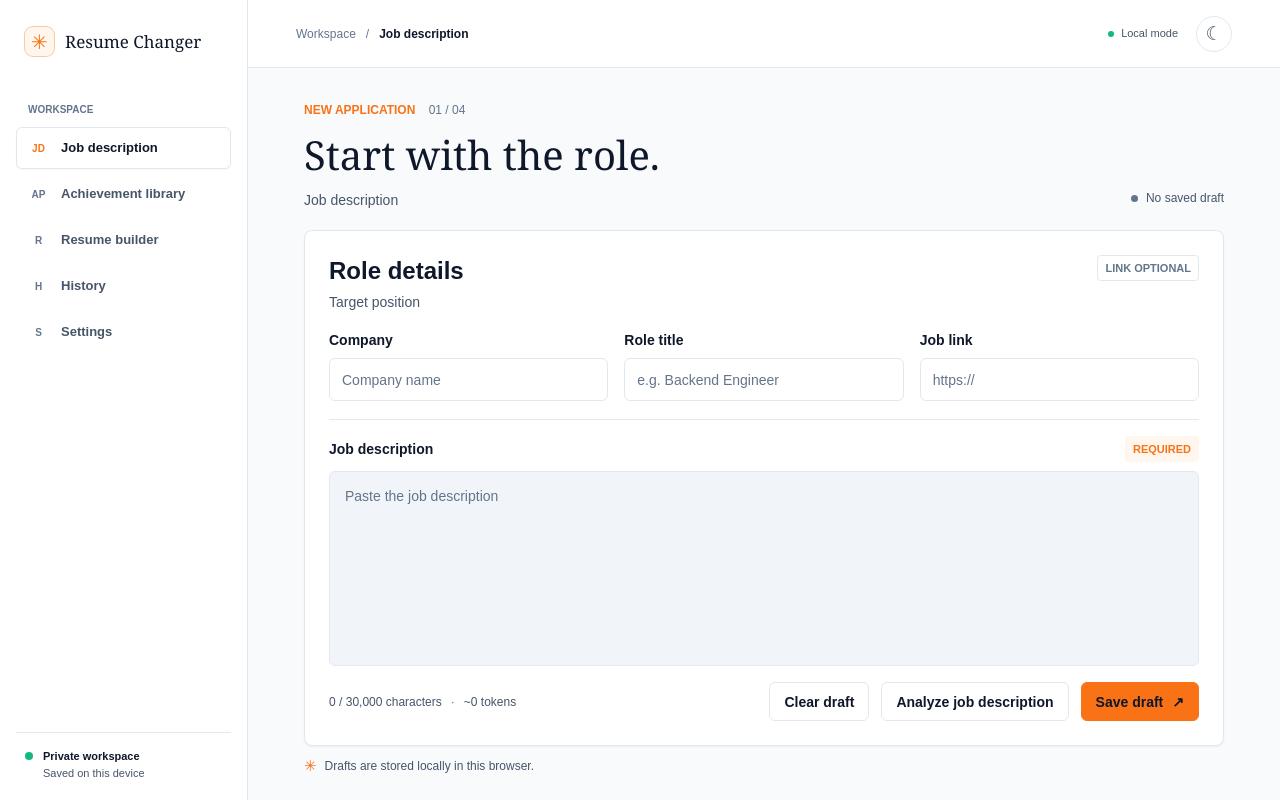
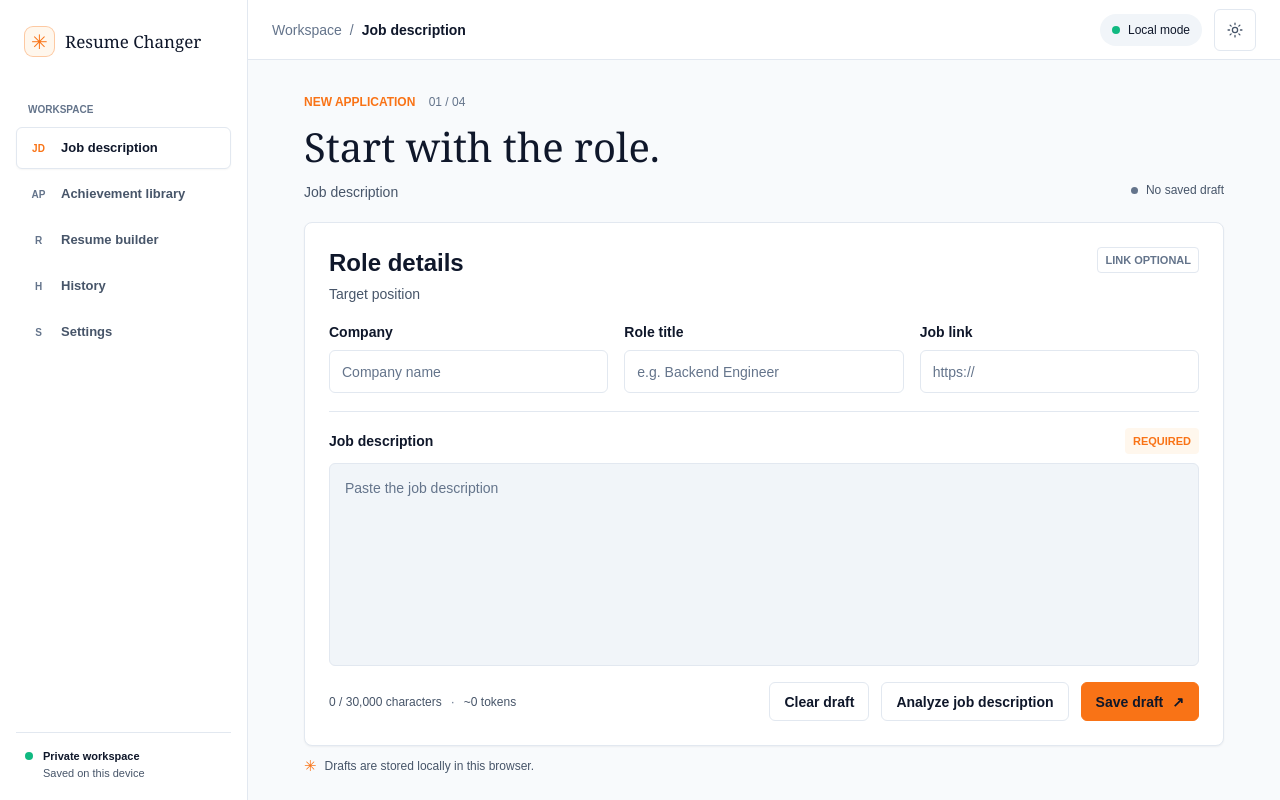
Before and after one commit to AyushGahtori/resume-changer, a Next.js app: page / in a window 1280 px wide. Built offline with nearby package versions, Linux system fonts and the light colour scheme.

Commit message:
feat: restyle workspace topbar for Task 10

```diff
--- a/src/app/globals.css
+++ b/src/app/globals.css
@@ -90,8 +90,10 @@
   --radius-full: 999px;
   --border-default: 1px solid var(--color-border);
   --border-control: 1px solid var(--color-border);
-  --shadow-xs: 0 1px 2px color-mix(in srgb, var(--color-text-primary) 5%, transparent);
-  --shadow-sm: 0 2px 4px color-mix(in srgb, var(--color-text-primary) 8%, transparent);
+  --shadow-xs: 0 1px 2px
+    color-mix(in srgb, var(--color-text-primary) 5%, transparent);
+  --shadow-sm: 0 2px 4px
+    color-mix(in srgb, var(--color-text-primary) 8%, transparent);
   --focus-ring: 0 0 0 3px var(--focus);
   --focus-outline: 3px solid var(--focus);
 }
@@ -349,10 +351,11 @@ a {
 
 .topbar {
   display: flex;
-  height: 68px;
+  height: 60px;
   align-items: center;
   justify-content: space-between;
-  padding: 0 48px;
+  gap: 16px;
+  padding: 0 24px;
   border-bottom: 1px solid var(--line);
   background: var(--surface);
 }
@@ -364,53 +367,81 @@ a {
 }
 
 .breadcrumbs {
-  gap: 10px;
+  gap: 8px;
+  min-width: 0;
   color: var(--quiet);
-  font-size: 12px;
+  font-size: 14px;
+  line-height: 20px;
+  white-space: nowrap;
 }
 
 .breadcrumbs strong {
   color: var(--ink);
-  font-weight: 600;
+  font-weight: 650;
 }
 
 .topbar-actions {
-  gap: 18px;
+  flex: 0 0 auto;
+  gap: 12px;
 }
 
 .local-status {
   display: inline-flex;
   align-items: center;
-  gap: 7px;
-  color: var(--muted);
-  font-size: 11px;
+  gap: 8px;
+  min-height: 32px;
+  padding: 0 12px;
+  border-radius: var(--radius-full);
+  background: var(--surface-soft);
+  color: var(--ink);
+  font-size: 12px;
+  line-height: 16px;
+  white-space: nowrap;
 }
 
 .local-status > span {
-  width: 6px;
-  height: 6px;
-  flex-basis: 6px;
-  margin: 0;
+  width: 8px;
+  height: 8px;
+  flex: 0 0 8px;
+  margin: 0;
+  background: var(--color-success);
 }
 
 .theme-toggle {
   display: grid;
-  width: 36px;
-  height: 36px;
+  width: 42px;
+  height: 42px;
+  flex: 0 0 42px;
   place-items: center;
   border: var(--border-default);
-  border-radius: var(--radius-full);
+  border-radius: var(--radius-control);
   background: var(--surface);
   color: var(--muted);
   cursor: pointer;
-  font-size: 19px;
-  line-height: 1;
+  transition:
+    background-color 160ms ease,
+    border-color 160ms ease,
+    color 160ms ease,
+    transform 100ms ease;
+}
+
+.theme-icon {
+  width: 18px;
+  height: 18px;
+  stroke: currentColor;
+  stroke-linecap: round;
+  stroke-linejoin: round;
+  stroke-width: 1.7;
 }
 
 .theme-toggle:hover {
   border-color: var(--line-strong);
   background: var(--surface-hover);
   color: var(--ink);
+}
+
+.theme-toggle:active {
+  transform: scale(0.98);
 }
 
 .page-content {
@@ -1923,12 +1954,12 @@ a:focus-visible {
   }
 
   .topbar {
-    height: 54px;
-    padding: 0 18px;
+    height: 60px;
+    padding: 0 16px;
   }
 
   .topbar-actions {
-    gap: 10px;
+    gap: 8px;
   }
 
   .page-content {
@@ -2051,16 +2082,18 @@ a:focus-visible {
   }
 }
 
+@media (max-width: 380px) {
+  .topbar {
+    height: auto;
+    min-height: 60px;
+    flex-wrap: wrap;
+    row-gap: 8px;
+    padding-top: 8px;
+    padding-bottom: 8px;
+  }
+}
+
 @media (max-width: 390px) {
-  .local-status {
-    font-size: 0;
-  }
-
-  .local-status > span {
-    width: 7px;
-    height: 7px;
-  }
-
   .page-content {
     padding-right: 15px;
     padding-left: 15px;
--- a/src/components/workspace-shell.tsx
+++ b/src/components/workspace-shell.tsx
@@ -87,11 +87,13 @@ export default function WorkspaceShell({ children }: { children: ReactNode }) {
 
       <div className="main-column">
         <header className="topbar">
-          <div className="breadcrumbs" aria-label="Current location">
+          <nav aria-label="Breadcrumb" className="breadcrumbs">
             <span>Workspace</span>
             <span aria-hidden="true">/</span>
-            <strong>{currentPage?.label ?? "Workspace"}</strong>
-          </div>
+            <strong aria-current="page">
+              {currentPage?.label ?? "Workspace"}
+            </strong>
+          </nav>
           <div className="topbar-actions">
             <span className="local-status">
               <span aria-hidden="true" /> Local mode
@@ -103,7 +105,21 @@ export default function WorkspaceShell({ children }: { children: ReactNode }) {
               title={`Switch to ${theme === "light" ? "dark" : "light"} mode`}
               type="button"
             >
-              <span aria-hidden="true">{theme === "light" ? "☾" : "☼"}</span>
+              <svg
+                aria-hidden="true"
+                className="theme-icon"
+                fill="none"
+                viewBox="0 0 24 24"
+              >
+                {theme === "light" ? (
+                  <>
+                    <circle cx="12" cy="12" r="3.5" />
+                    <path d="M12 2.75v2M12 19.25v2M21.25 12h-2M4.75 12h-2M18.54 5.46l-1.42 1.42M6.88 17.12l-1.42 1.42M18.54 18.54l-1.42-1.42M6.88 6.88 5.46 5.46" />
+                  </>
+                ) : (
+                  <path d="M20.25 15.1A8.35 8.35 0 0 1 8.9 3.75 8.5 8.5 0 1 0 20.25 15.1Z" />
+                )}
+              </svg>
             </button>
           </div>
         </header>
```
Also changed, not shown: 1 other file (tests, documents, lock files or other folders).
